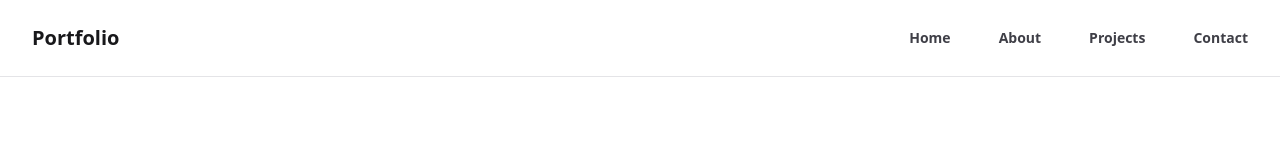
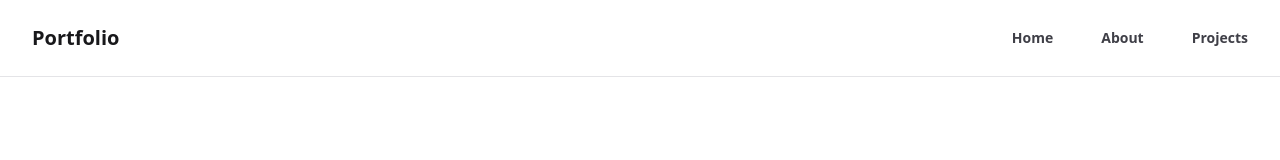
Before and after one commit to b-at-neu/portfolio, a Next.js app: page / in a window 1280 px wide. Shown: the top 160 px of the page. Built offline with nearby package versions, Linux system fonts and the light colour scheme.

Commit message:
remove contact from header

```diff
--- a/components/Header.tsx
+++ b/components/Header.tsx
@@ -8,7 +8,6 @@ const navigation = [
   { name: "Home", href: "#home" },
   { name: "About", href: "#about" },
   { name: "Projects", href: "#projects" },
-  { name: "Contact", href: "#contact" },
 ];
 
 export default function Header() {
```
